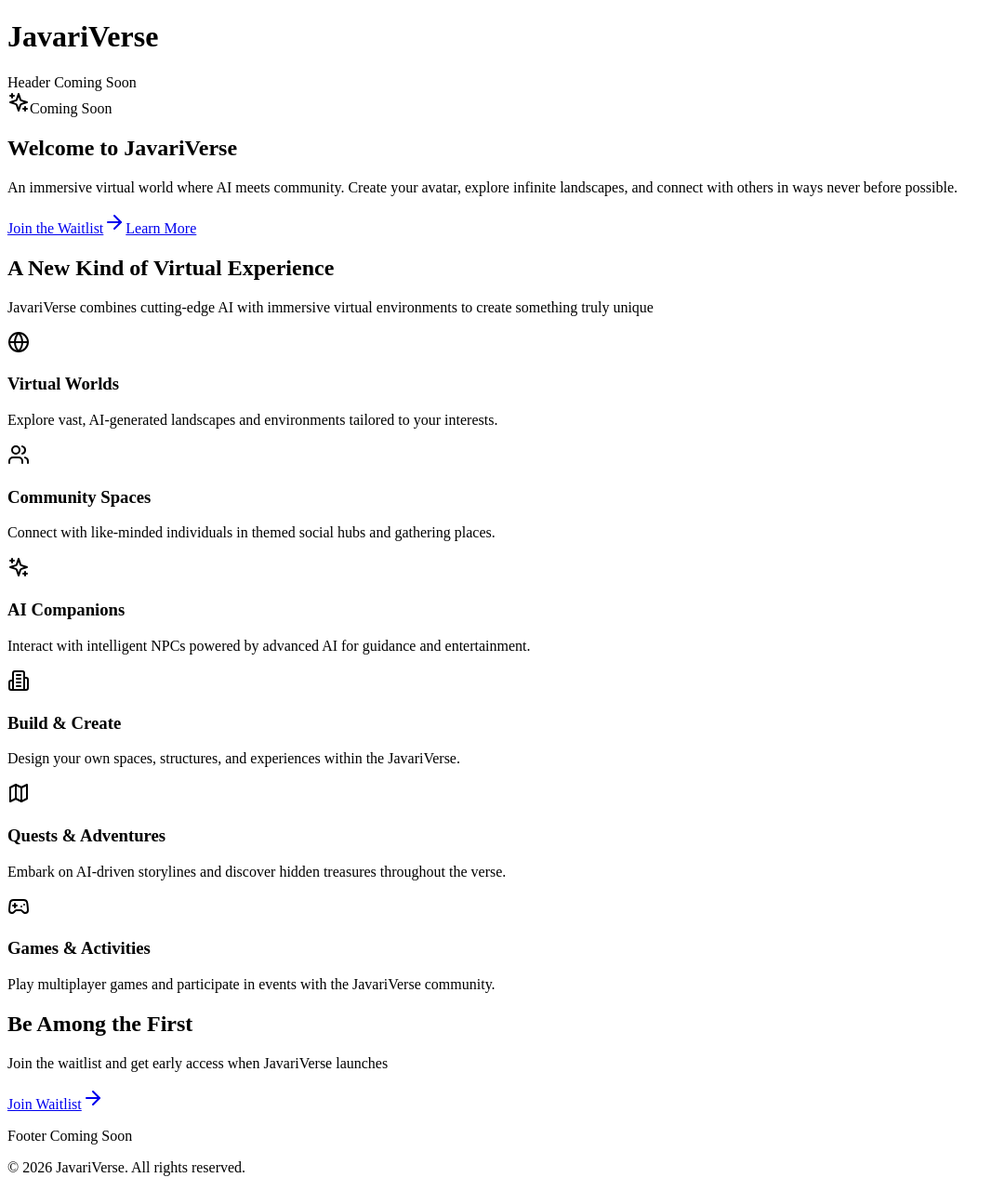
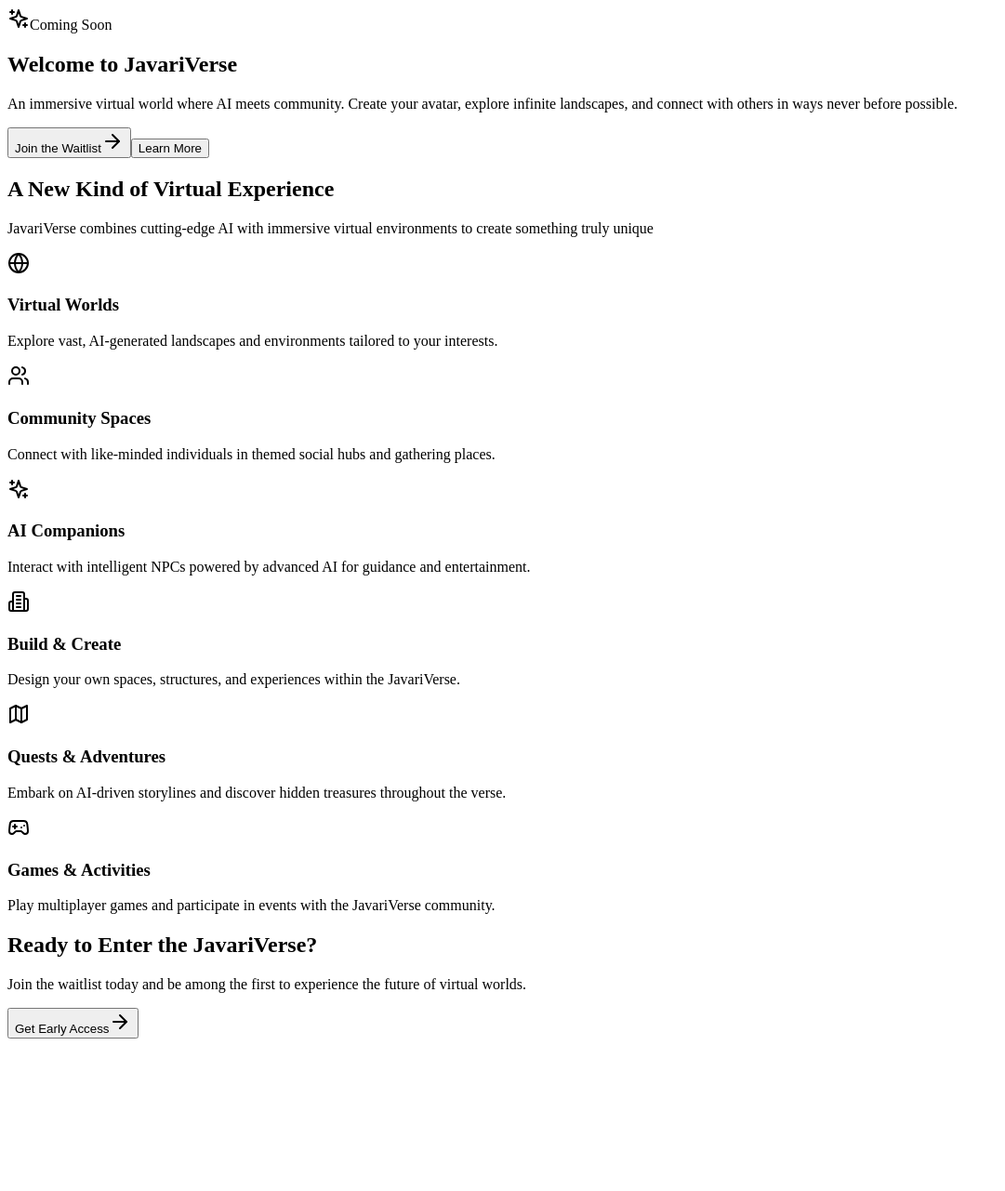
Before and after one commit to CR-AudioViz-AI/javariverse, a Next.js app: page / in a window 1280 px wide. Shown: the whole page at 93% size, without its empty margins (0-1081 px from the left). After the commit the page ends 1125 px from the top, so only its background shows below. Built offline with nearby package versions, Linux system fonts and the light colour scheme.

Commit message:
feat: Complete JavariVerse landing page with hero, features, and CTA sections

```diff
--- a/app/page.tsx
+++ b/app/page.tsx
@@ -1,10 +1,7 @@
 /**
- * JavariVerse - Standalone Homepage
- *
- * Ported from CRAudioVizAI.com/javari-verse
- * Self-contained page with placeholder header/footer
- *
- * @timestamp February 9, 2026 - 3:30 PM EST
+ * JavariVerse - Standalone Landing Page
+ * Recreated design from CRAudioVizAI reference
+ * @timestamp February 9, 2026
  */
 
 import { Metadata } from 'next';
@@ -12,11 +9,8 @@ import Link from 'next/link';
 import { ArrowRight, Globe, Users, Sparkles, Building2, Map, Gamepad2 } from 'lucide-react';
 
 export const metadata: Metadata = {
-  title: 'JavariVerse - Virtual World | Immersive AI Experience',
+  title: 'JavariVerse - Immersive Virtual World',
   description: 'Explore JavariVerse, an immersive virtual world powered by AI. Create avatars, build communities, and experience the future of digital interaction.',
-  alternates: {
-    canonical: 'https://javariverse.com',
-  },
 };
 
 const FEATURES = [
@@ -52,88 +46,89 @@ const FEATURES = [
   },
 ];
 
-export default function JavariVersePage() {
+export default function HomePage() {
   return (
-    <div className="min-h-screen bg-gradient-to-b from-slate-900 via-slate-900/20 to-slate-900">
-      {/* Placeholder Header */}
-      <header className="border-b border-cyan-500/20 bg-slate-900/50 backdrop-blur-sm">
-        <div className="max-w-7xl mx-auto px-4 py-4">
-          <div className="flex justify-between items-center">
-            <h1 className="text-2xl font-bold text-cyan-400">JavariVerse</h1>
-            <div className="text-sm text-slate-400">Header Coming Soon</div>
-          </div>
-        </div>
-      </header>
-
+    <div className="min-h-screen bg-gradient-to-b from-slate-900 via-slate-900/95 to-slate-900">
       {/* Hero Section */}
-      <section className="relative py-20 px-4">
-        <div className="max-w-7xl mx-auto text-center">
-          <div className="inline-flex items-center gap-2 px-4 py-2 rounded-full bg-cyan-500/20 border border-cyan-500/30 text-cyan-300 text-sm mb-6">
+      <section className="relative py-20 px-4 overflow-hidden">
+        <div className="max-w-7xl mx-auto text-center relative z-10">
+          {/* Badge */}
+          <div className="inline-flex items-center gap-2 px-4 py-2 rounded-full bg-cyan-500/20 border border-cyan-500/30 text-cyan-300 text-sm mb-6 animate-pulse">
             <Sparkles className="w-4 h-4" />
             Coming Soon
           </div>
 
-          <h1 className="text-5xl md:text-7xl font-bold mb-6 bg-gradient-to-r from-white via-cyan-200 to-cyan-400 bg-clip-text text-transparent">
-            Welcome to JavariVerse
+          {/* Main Heading */}
+          <h1 className="text-5xl md:text-7xl font-bold text-white mb-6 leading-tight">
+            Welcome to{' '}
+            <span className="bg-gradient-to-r from-cyan-400 via-cyan-500 to-blue-500 bg-clip-text text-transparent">
+              JavariVerse
+            </span>
           </h1>
 
-          <p className="text-xl md:text-2xl text-slate-300 mb-8 max-w-3xl mx-auto leading-relaxed">
+          {/* Description */}
+          <p className="text-xl md:text-2xl text-gray-300 max-w-3xl mx-auto mb-10 leading-relaxed">
             An immersive virtual world where AI meets community. Create your avatar,
             explore infinite landscapes, and connect with others in ways never before possible.
           </p>
 
+          {/* CTA Buttons */}
           <div className="flex flex-col sm:flex-row gap-4 justify-center">
-            <Link
-              href="#waitlist"
-              className="group px-8 py-4 bg-gradient-to-r from-cyan-500 to-cyan-600 text-white rounded-xl font-semibold hover:from-cyan-600 hover:to-cyan-700 transition-all shadow-lg shadow-cyan-500/25 flex items-center justify-center gap-2"
-            >
+            <button className="inline-flex items-center justify-center gap-2 px-8 py-4 bg-gradient-to-r from-cyan-500 to-cyan-600 text-white rounded-xl font-semibold hover:from-cyan-400 hover:to-cyan-500 transition-all shadow-lg hover:shadow-cyan-500/50 hover:scale-105 transform">
               Join the Waitlist
-              <ArrowRight className="w-5 h-5 group-hover:translate-x-1 transition-transform" />
-            </Link>
-            <Link
-              href="#features"
-              className="px-8 py-4 border-2 border-cyan-500/30 text-cyan-300 rounded-xl font-semibold hover:bg-cyan-500/10 transition-all"
-            >
+              <ArrowRight className="w-5 h-5" />
+            </button>
+            <button className="inline-flex items-center justify-center gap-2 px-8 py-4 border-2 border-white/20 text-white rounded-xl font-semibold hover:bg-white/5 hover:border-white/30 transition-all">
               Learn More
-            </Link>
+            </button>
           </div>
         </div>
 
-        {/* Decorative gradients */}
-        <div className="absolute top-1/2 left-1/4 w-64 h-64 bg-cyan-500/20 rounded-full blur-3xl -z-10" />
-        <div className="absolute top-1/3 right-1/4 w-96 h-96 bg-cyan-500/10 rounded-full blur-3xl -z-10" />
+        {/* Decorative Background Elements */}
+        <div className="absolute top-1/2 left-1/4 w-96 h-96 bg-cyan-500/20 rounded-full blur-3xl -z-0 animate-pulse" />
+        <div className="absolute top-1/3 right-1/4 w-[500px] h-[500px] bg-blue-500/10 rounded-full blur-3xl -z-0" />
+        <div className="absolute bottom-0 left-1/2 w-96 h-96 bg-purple-500/10 rounded-full blur-3xl -z-0" />
       </section>
 
       {/* Features Section */}
-      <section id="features" className="py-20 px-4">
+      <section className="py-20 px-4 relative">
         <div className="max-w-7xl mx-auto">
-          <div className="text-center mb-12">
-            <h2 className="text-4xl font-bold text-white mb-4">
+          {/* Section Header */}
+          <div className="text-center mb-16">
+            <h2 className="text-3xl md:text-5xl font-bold text-white mb-4">
               A New Kind of Virtual Experience
             </h2>
-            <p className="text-xl text-slate-400 max-w-2xl mx-auto">
-              JavariVerse combines cutting-edge AI with immersive virtual environments
-              to create something truly unique
+            <p className="text-lg text-gray-400 max-w-2xl mx-auto">
+              JavariVerse combines cutting-edge AI with immersive virtual environments to create something truly unique
             </p>
           </div>
 
-          <div className="grid md:grid-cols-2 lg:grid-cols-3 gap-6">
+          {/* Feature Grid */}
+          <div className="grid grid-cols-1 md:grid-cols-2 lg:grid-cols-3 gap-8">
             {FEATURES.map((feature, index) => {
               const Icon = feature.icon;
               return (
                 <div
                   key={index}
-                  className="p-6 bg-slate-900/50 border border-cyan-500/20 rounded-2xl hover:border-cyan-500/40 transition-all group"
+                  className="group relative bg-slate-800/50 border border-slate-700/50 rounded-2xl p-8 hover:bg-slate-800/80 hover:border-cyan-500/30 transition-all duration-300 hover:scale-105 transform"
                 >
-                  <div className="w-12 h-12 bg-cyan-500/20 rounded-xl flex items-center justify-center mb-4">
-                    <Icon className="w-6 h-6 text-cyan-400 group-hover:scale-110 transition-transform" />
+                  {/* Icon */}
+                  <div className="w-14 h-14 bg-gradient-to-br from-cyan-500/20 to-blue-500/20 rounded-xl flex items-center justify-center mb-6 group-hover:scale-110 transition-transform">
+                    <Icon className="w-7 h-7 text-cyan-400" />
                   </div>
-                  <h3 className="text-xl font-semibold text-white mb-2">
+
+                  {/* Title */}
+                  <h3 className="text-xl font-bold text-white mb-3">
                     {feature.title}
                   </h3>
-                  <p className="text-slate-400">
+
+                  {/* Description */}
+                  <p className="text-gray-400 leading-relaxed">
                     {feature.description}
                   </p>
+
+                  {/* Hover Glow Effect */}
+                  <div className="absolute inset-0 bg-gradient-to-br from-cyan-500/0 via-cyan-500/0 to-blue-500/0 group-hover:from-cyan-500/5 group-hover:to-blue-500/5 rounded-2xl transition-all duration-300 -z-10" />
                 </div>
               );
             })}
@@ -141,36 +136,21 @@ export default function JavariVersePage() {
         </div>
       </section>
 
-      {/* CTA Section */}
-      <section id="waitlist" className="py-20 px-4">
+      {/* Footer CTA */}
+      <section className="py-20 px-4">
         <div className="max-w-4xl mx-auto text-center">
-          <div className="p-8 bg-gradient-to-r from-slate-900/50 to-slate-900/50 border border-cyan-500/20 rounded-3xl">
-            <h2 className="text-3xl md:text-4xl font-bold text-white mb-4">
-              Be Among the First
-            </h2>
-            <p className="text-lg text-slate-300 mb-8">
-              Join the waitlist and get early access when JavariVerse launches
-            </p>
-            <Link
-              href="#"
-              className="inline-flex items-center gap-2 px-8 py-4 bg-gradient-to-r from-cyan-500 to-cyan-600 text-white rounded-xl font-semibold hover:from-cyan-600 hover:to-cyan-700 transition-all shadow-lg shadow-cyan-500/25"
-            >
-              Join Waitlist
-              <ArrowRight className="w-5 h-5" />
-            </Link>
-          </div>
+          <h2 className="text-4xl md:text-5xl font-bold text-white mb-6">
+            Ready to Enter the JavariVerse?
+          </h2>
+          <p className="text-xl text-gray-300 mb-8">
+            Join the waitlist today and be among the first to experience the future of virtual worlds.
+          </p>
+          <button className="inline-flex items-center justify-center gap-2 px-10 py-5 bg-gradient-to-r from-cyan-500 to-cyan-600 text-white rounded-xl font-semibold text-lg hover:from-cyan-400 hover:to-cyan-500 transition-all shadow-2xl hover:shadow-cyan-500/50 hover:scale-105 transform">
+            Get Early Access
+            <ArrowRight className="w-6 h-6" />
+          </button>
         </div>
       </section>
-
-      {/* Placeholder Footer */}
-      <footer className="border-t border-cyan-500/20 bg-slate-900/50 backdrop-blur-sm mt-20">
-        <div className="max-w-7xl mx-auto px-4 py-8">
-          <div className="text-center text-sm text-slate-400">
-            <p>Footer Coming Soon</p>
-            <p className="mt-2">© 2026 JavariVerse. All rights reserved.</p>
-          </div>
-        </div>
-      </footer>
     </div>
   );
 }
```
